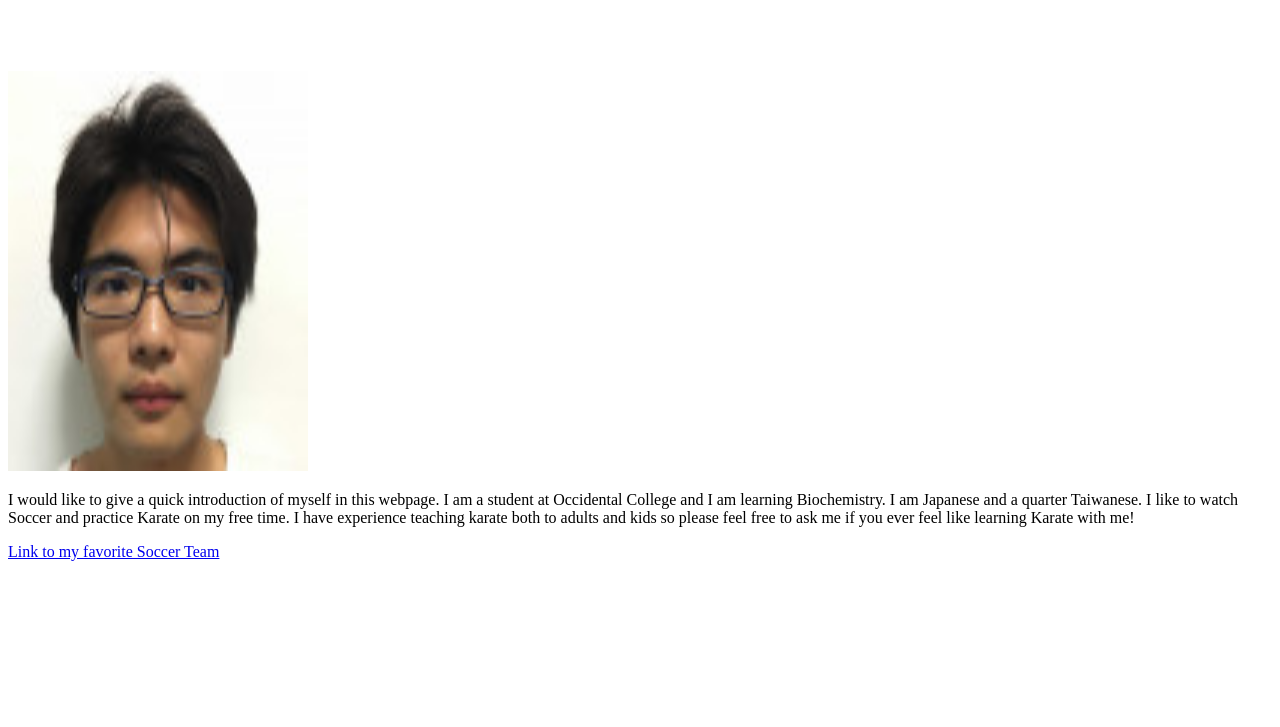
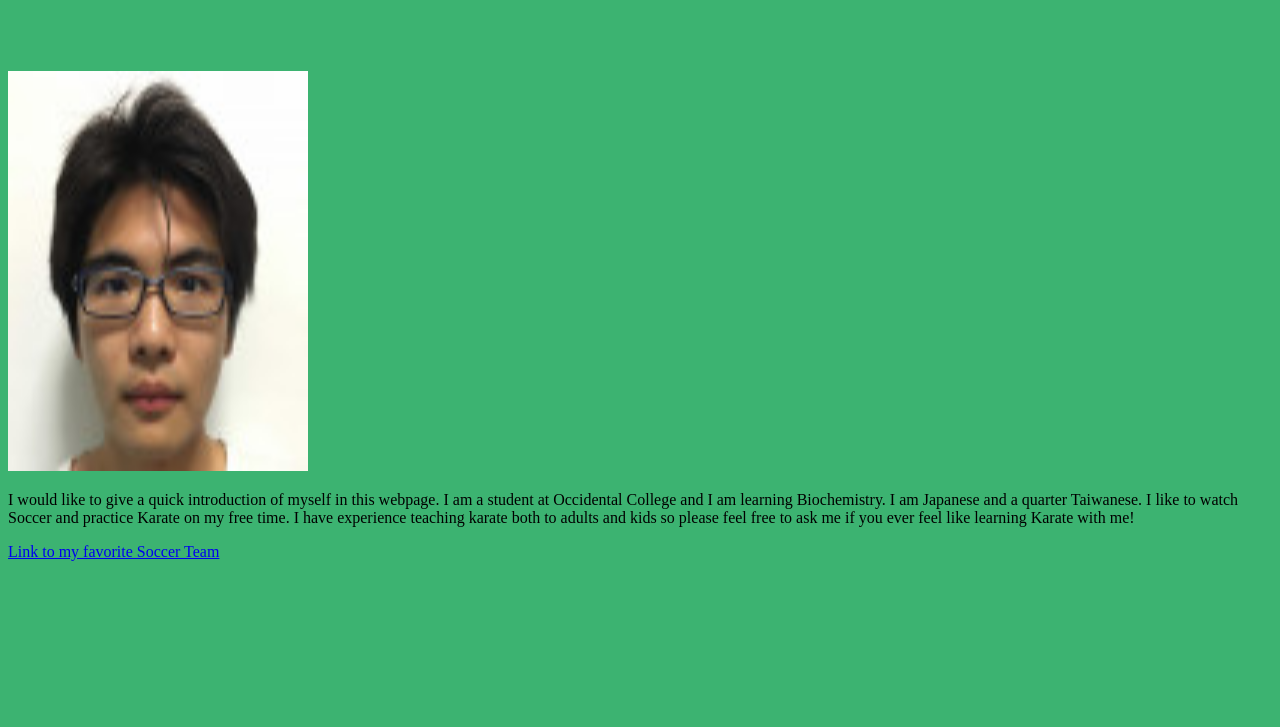
Before and after one commit to skawai422/skawai422.github.io, a plain HTML site: page index.html in a window 1280 px wide. Shown: the part 73-800 px from the top of the page. Drawn offline with Linux system fonts and the light colour scheme.

```diff
--- a/index.html
+++ b/index.html
@@ -4,6 +4,14 @@
                   <meta charset="utf-8">
                   <title>About me, Shota</title>
           </head>
+<style>
+
+body {
+    background-color: MediumSeaGreen;
+}
+
+</style>
+
 <body>
 
 <h1 style="text-align:center">Hello, This is Shota!</h1>
@@ -23,7 +31,7 @@
 
 </p>
 
-<a style="text-align:center" href="https://www.tegevajaro.com">Link to my favorite Soccer Team</a>
+<a href="https://www.tegevajaro.com">Link to my favorite Soccer Team</a>
 
 </body>
 
```
